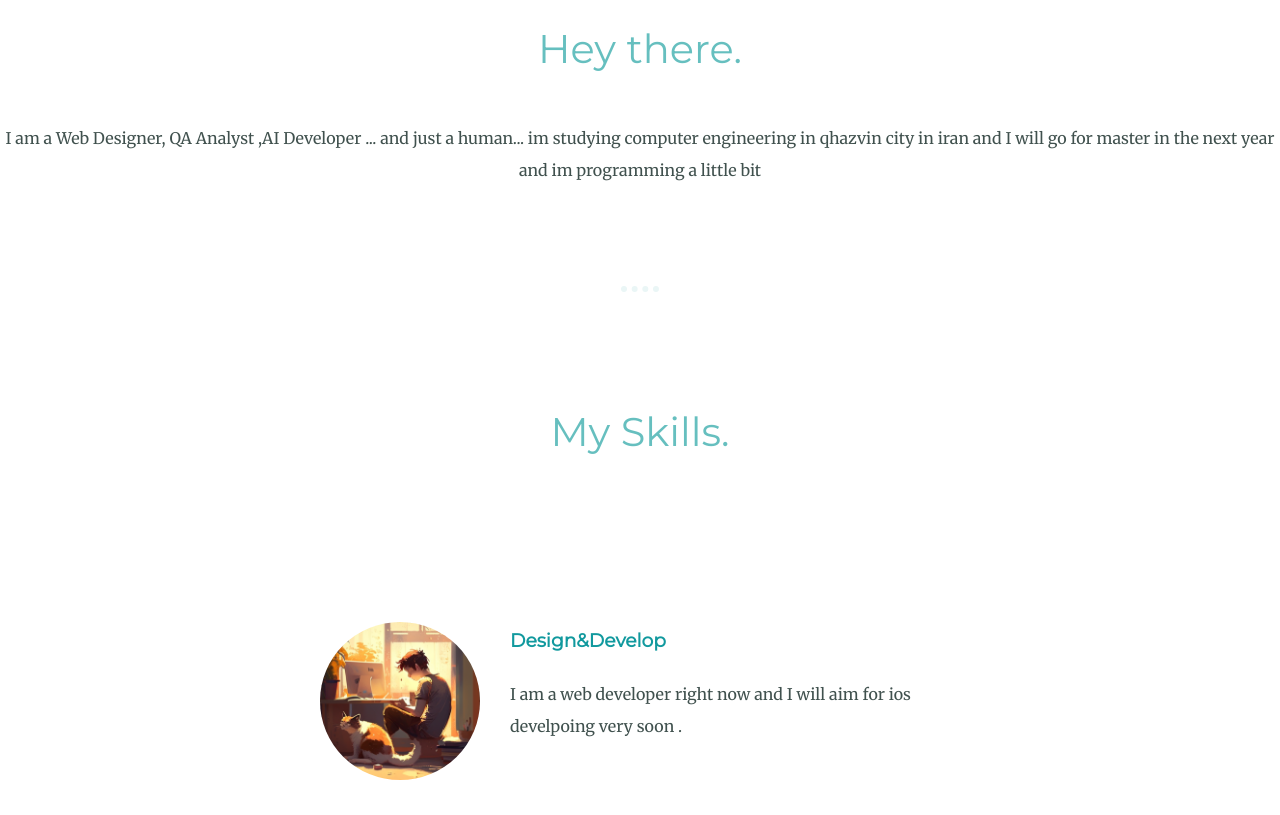
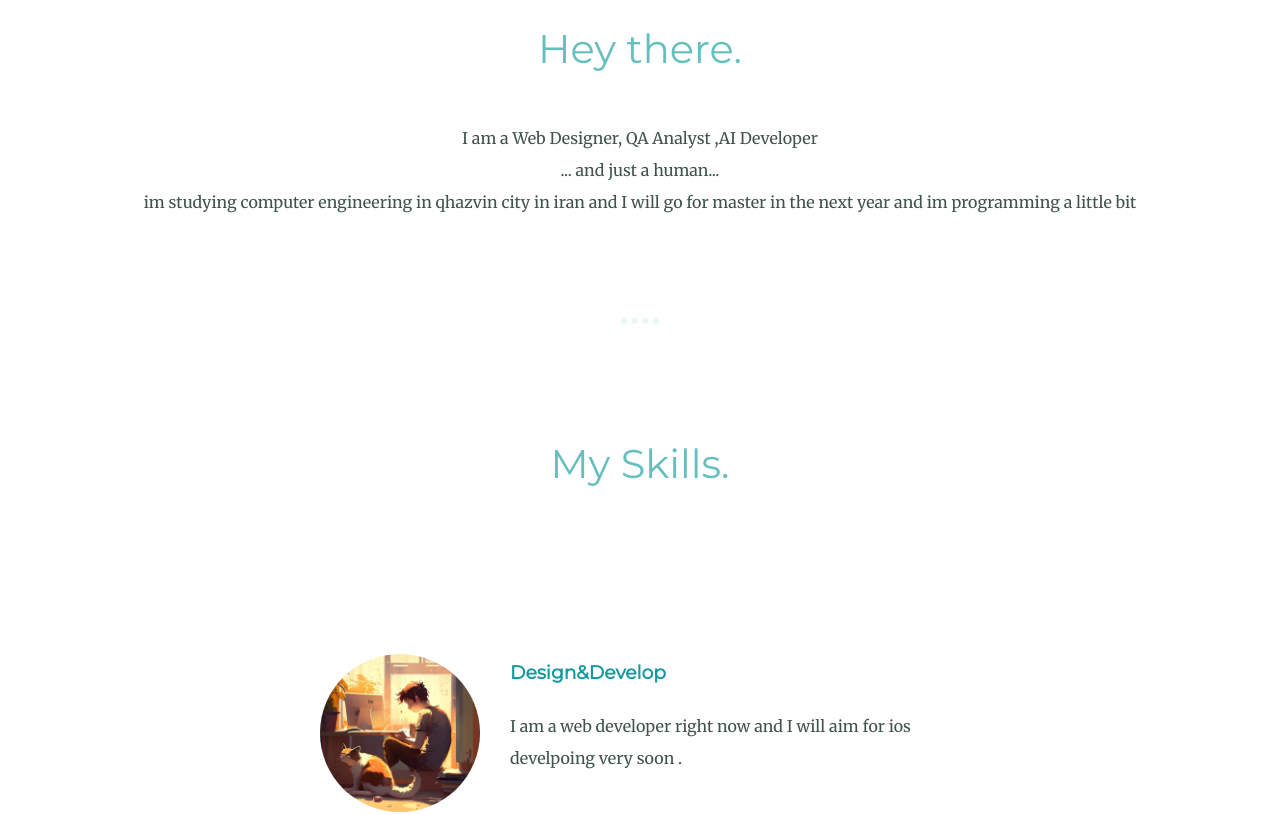
Before and after one commit to Mohammadihimself/cv, a plain HTML site: page index.html in a window 1280 px wide. Shown: the part 1240-2055 px from the top of the page. Drawn offline with Linux system fonts and the light colour scheme; a web font is replaced by a local one.

Commit message:
Update index.html

```diff
--- a/index.html
+++ b/index.html
@@ -28,7 +28,7 @@
     <img class="pp" src="pic/img9.png" alt="hi">
 <!--    <img calss="pp" src="pic/pic5.png" alt="">-->
     <h2>Hey there.</h2>
-    <p class="hello_paragraph">I am a Web Designer, QA Analyst ,AI Developer ... and just a human...
+    <p class="hello_paragraph">I am a Web Designer, QA Analyst ,AI Developer<br> ... and just a human...<br>
 im studying computer engineering in qhazvin city in iran
 and I will go for master in the next year and im programming a little bit
 
```
